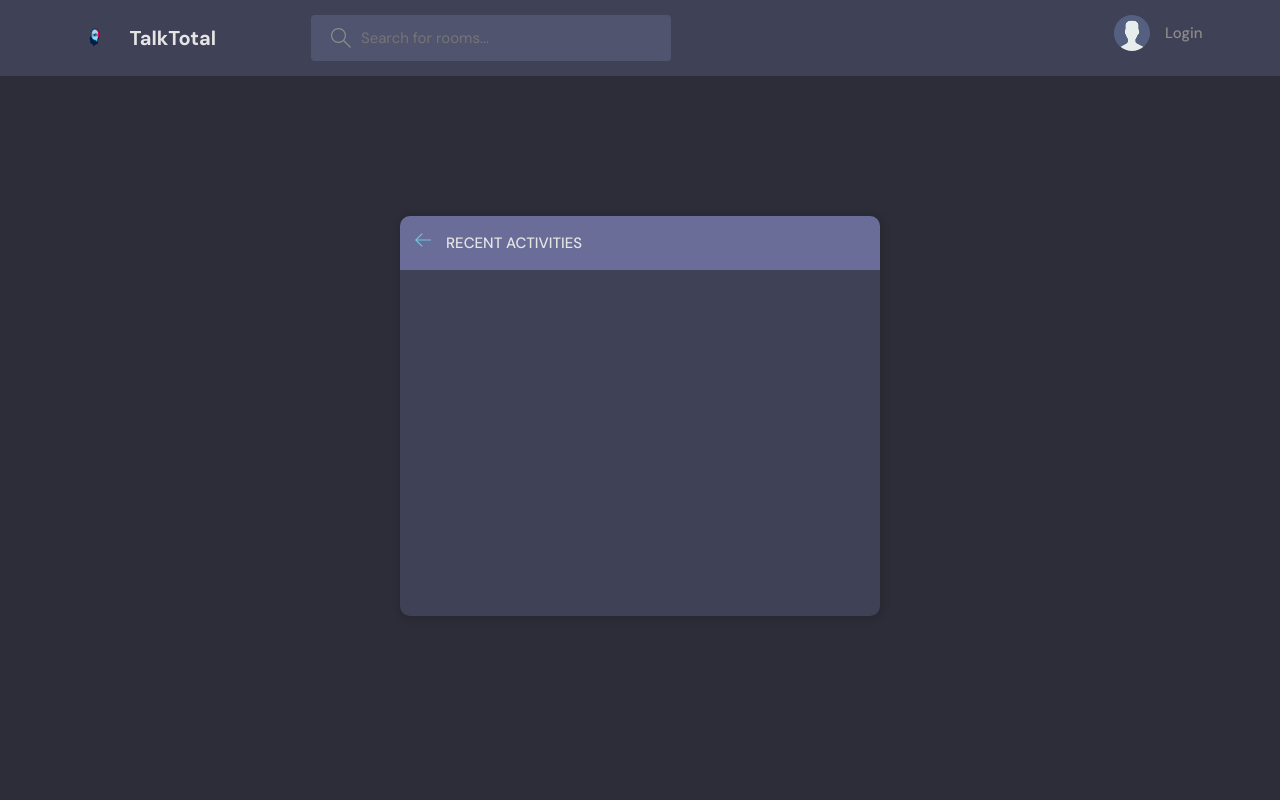
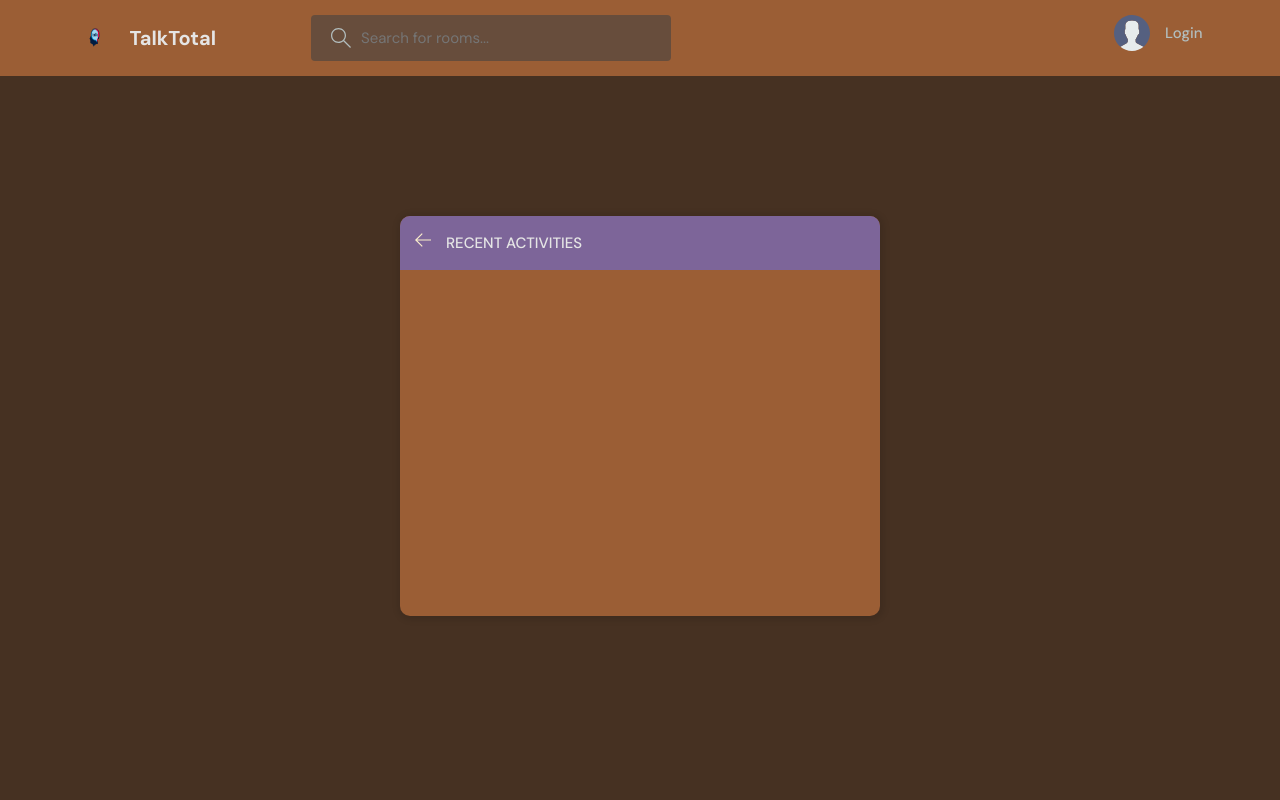
Before and after one commit to connorGA/TalkTotal, a Django app: page /activity/ in a window 1280 px wide. Run offline with Django 4.2, Linux system fonts and the light colour scheme; data that the repository does not hold is empty.

Commit message:
chore: add color palette and fix small non code elements

```diff
--- a/base/templates/base/activity_component.html
+++ b/base/templates/base/activity_component.html
@@ -7,7 +7,7 @@
       <div class="activities__boxHeader roomListRoom__header">
         <a href="{% url 'user-profile' message.user.id %}" class="roomListRoom__author">
           <div class="avatar avatar--small">
-            <img src="https://randomuser.me/api/portraits/women/11.jpg" />
+            <img src="/Users/connorcappello/Desktop/general-assembly/unit-4/deliverables/talktotal/static/images/xboxavatar.webp" />
           </div>
           <p>
             @{{message.user}}
--- a/base/templates/base/feed_component.html
+++ b/base/templates/base/feed_component.html
@@ -1,9 +1,10 @@
+{% load static %}
 {% for room in rooms %}
 <div class="roomListRoom">
     <div class="roomListRoom__header">
       <a href="{% url 'user-profile' room.host.id %}" class="roomListRoom__author">
         <div class="avatar avatar--small">
-          <img src="https://randomuser.me/api/portraits/women/11.jpg" />
+          <img src="{% static 'images/xboxavatar.webp' %}" />
         </div>
         <span>@{{room.host.username}}</span>
       </a>
--- a/base/templates/base/profile.html
+++ b/base/templates/base/profile.html
@@ -16,7 +16,7 @@
           </div>
         </div>
         <div class="profile__info">
-          <h3>{{user.name}}</h3>
+          <h3>{{user.username}}</h3>
           <p>@{{user.username}}</p>
           {% if request.user == user %}
           <a href="{% url 'update-user' %}" class="btn btn--main btn--pill">Edit Profile</a>
@@ -32,7 +32,7 @@
 
       <div class="roomList__header">
         <div>
-          <h2>Study Rooms Hosted by dennis_ivy</a>
+          <h2>Study Rooms Hosted by {{user.username}}</a>
           </h2>
         </div>
       </div>
--- a/base/templates/base/room.html
+++ b/base/templates/base/room.html
@@ -15,7 +15,7 @@
               </path>
             </svg>
           </a>
-          <h3>Study Room</h3>
+          <h3>Discussion Room</h3>
         </div>
         {% if room.host == request.user %}
         <div class="room__topRight">
--- a/static/styles/style.css
+++ b/static/styles/style.css
@@ -1,17 +1,18 @@
 @import url("https://fonts.googleapis.com/css2?family=DM+Sans:wght@400;500;700&display=swap");
 
 :root {
-  --color-main: #71c6dd;
-  --color-main-light: #e1f6fb;
-  --color-dark: #3f4156;
-  --color-dark-medium: #51546e;
-  --color-dark-light: #696d97;
+  --color-main: #fbefcc;
+  --color-main-light: #f9ccac;
+  --color-dark: #9b5e35;
+  --color-dark-medium: #674d3c;
+  --color-dark-light: #7d6599;
   --color-light: #e5e5e5;
-  --color-gray: #8b8b8b;
-  --color-light-gray: #b2bdbd;
-  --color-bg: #2d2d39;
+  --color-gray: #b2bdbd;
+  --color-light-gray: #e0876a;
+  --color-bg: #463122;
   --color-success: #5dd693;
   --color-error: #fc4b0b;
+  --color-arrow: #da3e05;
 }
 
 /*========== base styles ==========*/
@@ -371,7 +372,7 @@ a {
 .header__menu svg {
   width: 1.6rem;
   height: 1.6rem;
-  fill: var(--color-dark-light);
+  fill: var(--color-main);
 }
 
 .dropdown-button {
--- a/templates/navbar.html
+++ b/templates/navbar.html
@@ -24,7 +24,7 @@
         <div class="header__user">
           <a href="{% url 'update-user' %}">
             <div class="avatar avatar--medium active">
-              <img src="https://randomuser.me/api/portraits/men/37.jpg" />
+              <img src="{% static 'images/avatar.png' %}" />
             </div>
             <p>{{request.user.username}}<span>@{{request.user.username}}</span></p>
           </a>
```
Also changed, not shown: base/templates/base/room_form.html (+0 -12 lines), static/images/avatar.png (added), static/images/xboxavatar.webp (added).
